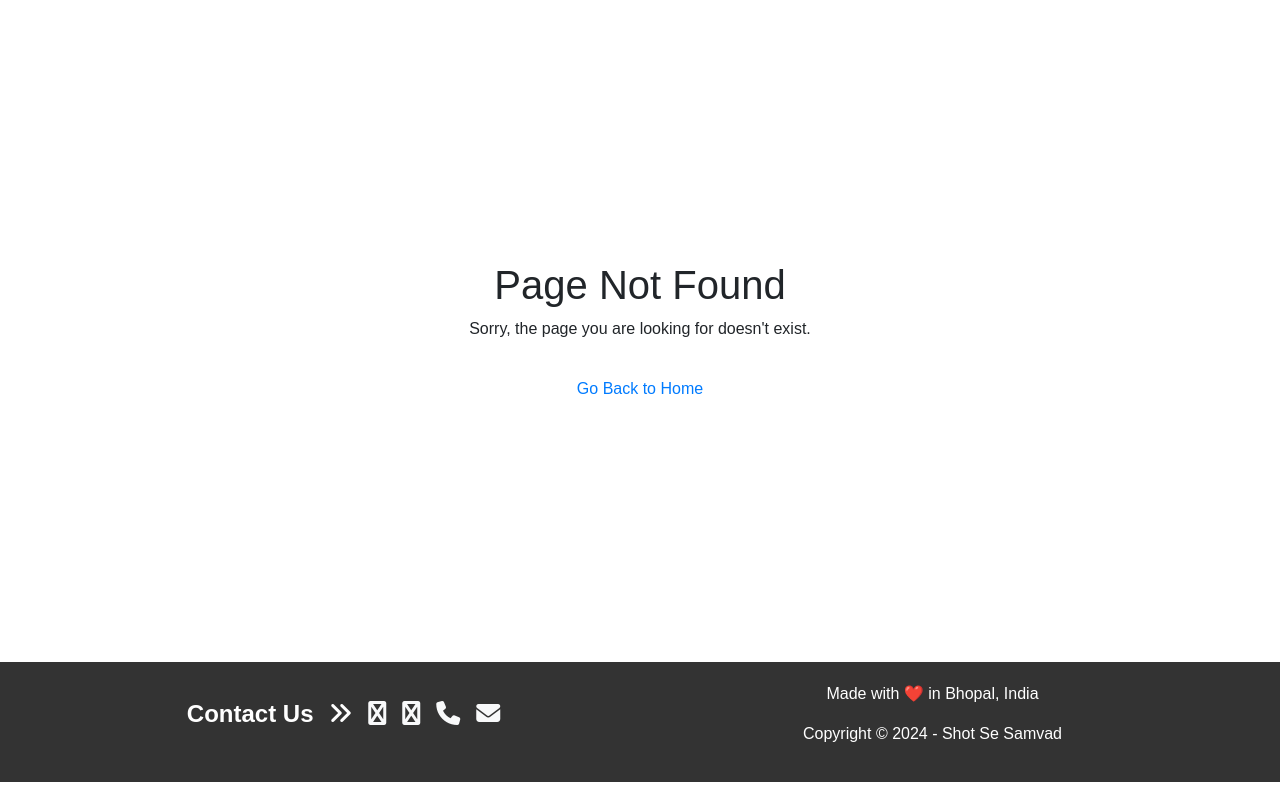
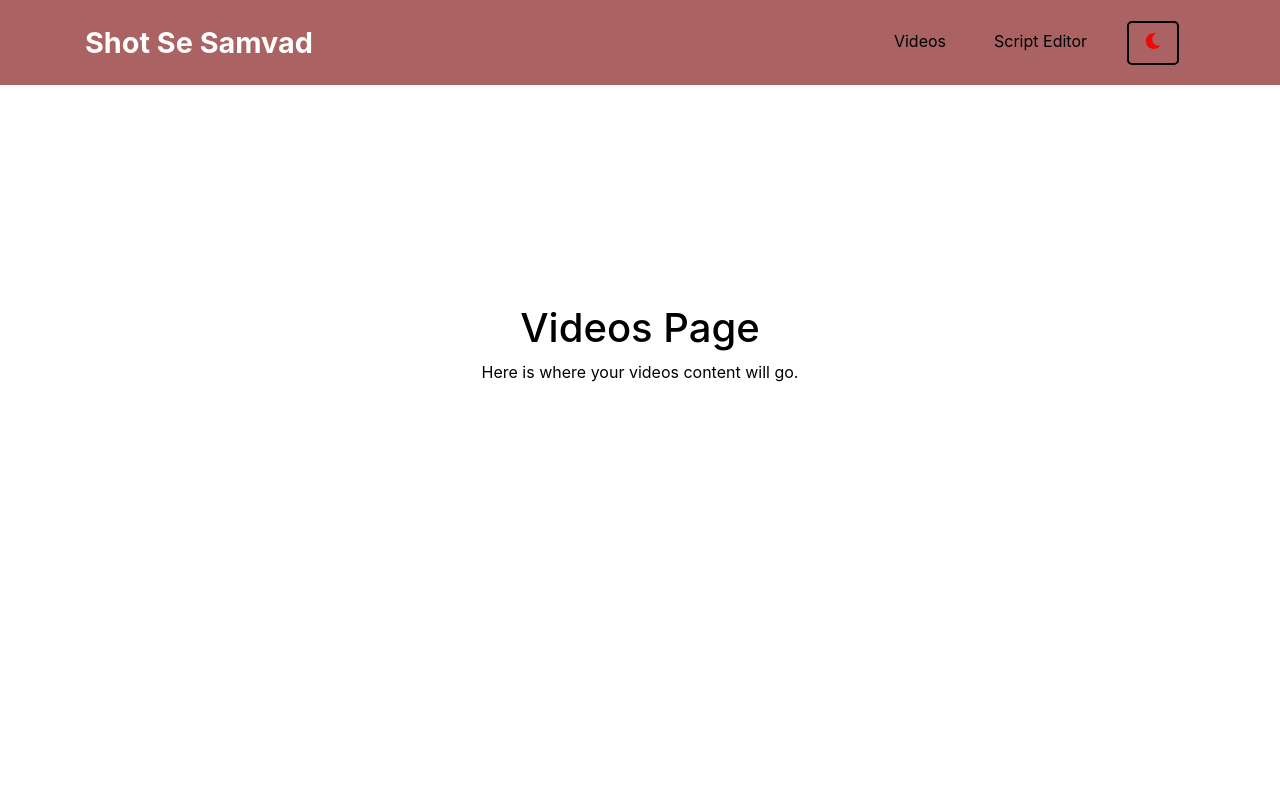
Before and after one commit to 4rjunkum4r/shot_se_samvad, a React (Create React App) app: page /videos in a window 1280 px wide. Before the commit this address had no page. Shown: the top 800 px of the page. Built offline with nearby package versions, Linux system fonts and the light colour scheme.

Commit message:
Few changes were made.

```diff
--- a/src/App.js
+++ b/src/App.js
@@ -1,27 +1,37 @@
-import React, { useState } from "react";
-import { BrowserRouter as Router, Route, Routes } from "react-router-dom";
-import Home from "./pages/Home"; // Import Home page
-import PageNotFound from "./pages/PageNotFound"; // Import Page Not Found component
-import Footer from "./components/Footer"; // Import Footer component
+// src/App.js
+import React, { useState } from 'react';
+import { BrowserRouter as Router, Routes, Route } from 'react-router-dom';
+import Home from './pages/Home';
+import Videos from './pages/Videos';
+import ScriptEditor from './pages/ScriptEditor';
+import PageNotFound from './pages/PageNotFound';
+import Navbar from './components/Navbar';
+import Footer from './components/Footer'; // Make sure Footer is included
 
-const App = () => {
-  const [theme, setTheme] = useState("light");
+function App() {
+  const [theme, setTheme] = useState('light'); // Default theme state
 
+  // Function to toggle the theme
   const toggleTheme = () => {
-    setTheme((prevTheme) => (prevTheme === "light" ? "dark" : "light"));
+    setTheme((prevTheme) => (prevTheme === 'dark' ? 'light' : 'dark'));
   };
 
   return (
     <Router>
-      <div className={`app ${theme}`}>
-        <Routes>
-          <Route path="/" element={<Home theme={theme} toggleTheme={toggleTheme} />} />
-          <Route path="*" element={<PageNotFound />} />
-        </Routes>
-        <Footer />
+      <div className={`app-container ${theme}`}> {/* Apply the theme class */}
+        <Navbar theme={theme} toggleTheme={toggleTheme} />
+        <div className="content">
+          <Routes>
+            <Route path="/" element={<Home />} />
+            <Route path="/videos" element={<Videos />} />
+            <Route path="/scripteditor" element={<ScriptEditor />} />
+            <Route path="*" element={<PageNotFound />} />
+          </Routes>
+        </div>
+        <Footer /> {/* Footer will be pushed to the bottom by flex-grow in the content */}
       </div>
     </Router>
   );
-};
+}
 
 export default App;
--- a/src/components/Navbar.jsx
+++ b/src/components/Navbar.jsx
@@ -3,12 +3,18 @@ import React, { useEffect, useState } from "react";
 import { NavLink } from "react-router-dom";
 import { motion } from "framer-motion";
 import './navbar.css'; // Importing the CSS file for Navbar
+import { FaSun, FaMoon } from 'react-icons/fa'; // Importing icons
 
 const Navbar = ({ theme, toggleTheme }) => {
   const [isScrolled, setIsScrolled] = useState(false);
+  const [menuActive, setMenuActive] = useState(false); // State to manage menu visibility
 
   const handleScroll = () => {
     setIsScrolled(window.scrollY > 0);
+  };
+
+  const handleToggleMenu = () => {
+    setMenuActive(!menuActive); // Toggle the menu active state
   };
 
   useEffect(() => {
@@ -20,7 +26,7 @@ const Navbar = ({ theme, toggleTheme }) => {
 
   return (
     <motion.nav
-      className={`navbar ${isScrolled ? 'scrolled' : ''} ${theme}`}
+      className={`navbar navbar-expand-lg ${isScrolled ? 'scrolled' : ''} ${theme}`}
       initial={{ y: -100 }}
       animate={{ y: 0 }}
       transition={{ duration: 0.5 }}
@@ -32,12 +38,14 @@ const Navbar = ({ theme, toggleTheme }) => {
         <button
           className="navbar-toggler"
           type="button"
-          data-toggle="collapse"
-          data-target="#navbarMenu"
+          onClick={handleToggleMenu} // Toggle menu on click
+          aria-controls="navbarMenu"
+          aria-expanded={menuActive}
+          aria-label="Toggle navigation"
         >
-          <span className="navbar-toggler-icon"></span>
+          <span className="navbar-toggler-icon">☰</span> {/* Hamburger icon */}
         </button>
-        <div className="collapse navbar-collapse" id="navbarMenu">
+        <div className={`navbar-menu ${menuActive ? 'active' : ''}`} id="navbarMenu">
           <ul className="navbar-nav ml-auto">
             <li className="nav-item">
               <NavLink className="nav-link" to="/videos">
@@ -45,13 +53,18 @@ const Navbar = ({ theme, toggleTheme }) => {
               </NavLink>
             </li>
             <li className="nav-item">
+              <NavLink className="nav-link" to="/editor">
+                Script Editor
+              </NavLink>
+            </li>
+            <li className="nav-item">
               <motion.button
                 className="btn-theme-toggle"
-                onClick={toggleTheme}
+                onClick={toggleTheme} // Call the toggleTheme function
                 whileHover={{ scale: 1.1 }}
                 whileTap={{ scale: 0.9 }}
               >
-                {theme === 'dark' ? 'Light Mode' : 'Dark Mode'}
+                {theme === 'dark' ? <FaSun /> : <FaMoon />}
               </motion.button>
             </li>
           </ul>
--- a/src/components/navbar.css
+++ b/src/components/navbar.css
@@ -1,35 +1,126 @@
+/* Global reset */
 .navbar {
+  background-color: #938888;
+  display: flex;
+  justify-content: space-between;
+  align-items: center;
+  padding: 1rem 2rem;
+  position: fixed;
+  top: 0;
+  width: 100%;
+  z-index: 1000;
   transition: background-color 0.3s ease;
 }
 
 .navbar.scrolled {
-  background-color: rgba(255, 255, 255, 0.9);
-  backdrop-filter: blur(10px);
-  box-shadow: 0 4px 10px rgba(0, 0, 0, 0.1);
+  background-color: rgba(0, 0, 0, 0.9);
+  box-shadow: 0 4px 6px rgba(0, 0, 0, 0.1);
 }
 
-.navbar .navbar-brand {
+/* Brand logo styling */
+.navbar-brand {
+  font-size: 1.8rem;
   font-weight: bold;
-  color: #000;
+  color: #fff;
+  text-decoration: none;
+  cursor: pointer;
+  transition: color 0.3s ease;
 }
 
-.navbar .nav-link {
-  color: #000;
+.navbar-brand:hover {
+  color: #ff6b6b;
 }
 
-.navbar .btn-theme-toggle {
-  background: transparent;
-  border: 2px solid #ccc;
-  padding: 5px 10px;
-  color: #000;
+/* Toggle button for mobile */
+.navbar-toggler {
+  display: none;
+  background-color: cyan;
+  border: none;
+  font-size: 1.5rem;
+  color: #fff;
+  cursor: pointer;
 }
 
-.dark .navbar {
-  background-color: #333;
+/* Nav menu for larger screens */
+.navbar-menu {
+  display: flex;
+  justify-content: flex-start;
+  align-items: center;
+  margin-left: 1rem;
+}
+
+.navbar-nav {
+  list-style-type: none;
+  display: flex;
+}
+
+.nav-item {
+  margin: 0 1rem;
+}
+
+.nav-link {
+  color: #fff;
+  text-decoration: none;
+  font-size: 1rem;
+  padding: 0.5rem 1rem;
+  border-radius: 5px;
+  transition: background-color 0.3s ease, color 0.3s ease;
+}
+
+.nav-link:hover {
+  background-color: #ff6b6b;
   color: #fff;
 }
 
-.light .navbar {
-  background-color: #fff;
-  color: #000;
+/* Theme toggle button */
+.btn-theme-toggle {
+  margin-left: auto;
+  background-color: transparent;
+  border: 2px solid #fff;
+  padding: 0.5rem 1rem;
+  color: #f20707;
+  cursor: pointer;
+  border-radius: 5px;
+  transition: background-color 0.3s ease;
 }
+
+.btn-theme-toggle:hover {
+  background-color: #ff6b6b;
+  color: #fff;
+}
+
+/* Responsive styles for smaller screens */
+@media (max-width: 768px) {
+  .navbar-toggler {
+    display: block;
+  }
+
+  .navbar-menu {
+    position: absolute;
+    top: 100%;
+    left: 0;
+    width: 100%;
+    background-color: rgba(0, 0, 0, 0.9);
+    display: none;
+    flex-direction: column;
+    padding: 1rem 0;
+    text-align: center;
+  }
+
+  .navbar-menu.active {
+    display: flex;
+  }
+
+  .navbar-nav {
+    flex-direction: column;
+    width: 100%;
+  }
+
+  .nav-item {
+    margin: 0.5rem 0;
+  }
+
+  .btn-theme-toggle {
+    margin: 1rem auto 0 auto;
+  }
+}
--- /dev/null
+++ b/src/pages/ScriptEditor.jsx
@@ -0,0 +1,13 @@
+import React from 'react';
+import './scriptEditor.css'; // Add your CSS here
+
+const ScriptEditor = () => {
+  return (
+    <div className="script-editor-page">
+      <h1>Script Editor Page</h1>
+      <p>This is where you can edit your scripts.</p>
+    </div>
+  );
+};
+
+export default ScriptEditor;
--- /dev/null
+++ b/src/pages/Videos.jsx
@@ -0,0 +1,13 @@
+import React from 'react';
+import './videos.css'; // Add your CSS here
+
+const Videos = () => {
+  return (
+    <div className="videos-page">
+      <h1>Videos Page</h1>
+      <p>Here is where your videos content will go.</p>
+    </div>
+  );
+};
+
+export default Videos;
--- /dev/null
+++ b/src/pages/scriptEditor.css
@@ -0,0 +1,4 @@
+.script-editor-page {
+    padding: 4rem 2rem;
+    text-align: center;
+  }
--- /dev/null
+++ b/src/pages/videos.css
@@ -0,0 +1,4 @@
+.videos-page {
+    padding: 4rem 2rem;
+    text-align: center;
+  }
--- a/src/styles/global.css
+++ b/src/styles/global.css
@@ -1,10 +1,92 @@
-body {
-    margin: 0;
-    font-family: Arial, sans-serif;
-  }
+/* Global reset */
+html, body {
+  height: 100%;
+  margin: 0;
+  padding-top: 80px; /* Add this to push the content below the navbar */
+}
 
-  .container {
-    max-width: 1200px;
-    margin: auto;
-    padding: 20px;
-  }
+/* App container styles */
+.app-container {
+  display: flex;
+  flex-direction: column;
+  min-height: 100vh; /* Ensures the app container is at least the height of the viewport */
+}
+
+/* Content area */
+.content {
+  flex-grow: 1; /* This makes the content area take up the available space */
+  padding-bottom: 3rem; /* Optional: To make sure there's space between content and footer */
+  padding-top: 5rem; /* Optional: Additional spacing for the content */
+}
+
+/* Footer styles */
+.footer {
+  background-color: #333;
+  color: white;
+  text-align: center;
+  padding: 1rem;
+  width: 100%;
+  position: relative; /* Not fixed or absolute, so it naturally stays at the bottom */
+}
+
+/* Global styles for light and dark themes */
+.app-container.light {
+  background-color: #ffffff; /* Light background color */
+  color: #000000; /* Dark text color */
+}
+
+.app-container.dark {
+  background-color: #121212; /* Dark background color */
+  color: #ffffff; /* Light text color */
+}
+
+/* Navbar styles */
+.navbar {
+  background-color: #938888;
+  transition: background-color 0.3s ease;
+}
+
+.navbar.scrolled {
+  background-color: rgba(0, 0, 0, 0.9);
+  box-shadow: 0 4px 6px rgba(0, 0, 0, 0.1);
+}
+
+/* Link and button colors */
+.nav-link {
+  color: #fff; /* Default link color */
+}
+
+.btn-theme-toggle {
+  color: #f20707; /* Default button text color */
+}
+
+/* Additional styles for light theme */
+.app-container.light .navbar {
+  background-color: #aa6262; /* Light navbar background */
+}
+
+.app-container.light .nav-link {
+  color: #000; /* Dark text for links in light mode */
+}
+
+.app-container.light .btn-theme-toggle {
+  border-color: #000; /* Dark border for button in light mode */
+}
+
+/* Additional styles for dark theme */
+.app-container.dark .navbar {
+  background-color: #333; /* Dark navbar background */
+}
+
+.app-container.dark .nav-link {
+  color: #fff; /* Light text for links in dark mode */
+}
+
+.app-container.dark .btn-theme-toggle {
+  border-color: #fff; /* Light border for button in dark mode */
+}
+
+/* Responsive styles */
+@media (max-width: 768px) {
+  /* Add responsive styles here if needed */
+}
```
